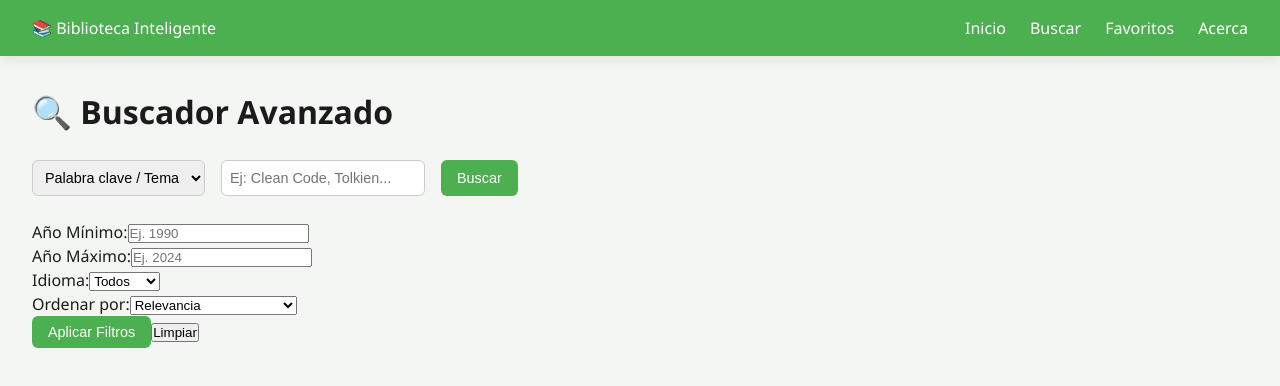
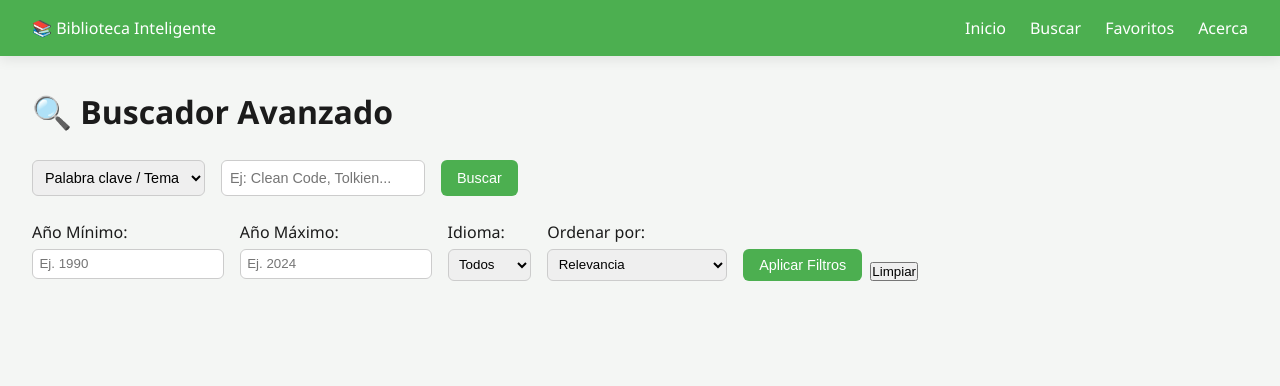
Before and after one commit to Majo2505/Biblioteca, a Next.js app: page /buscar in a window 1280 px wide. Shown: the top 386 px of the page. Built offline with nearby package versions, Linux system fonts and the light colour scheme.

Commit message:
feat: filtros style

```diff
--- a/src/styles/main.scss
+++ b/src/styles/main.scss
@@ -162,3 +162,30 @@ body {
 
   font-size: 0.9rem;
 }
+
+/*filtros*/
+.filter-panel {
+  margin-bottom: 1.5rem;
+  display: flex;
+  flex-wrap: wrap;
+  gap: 1rem;
+}
+
+.filter-group {
+  display: flex;
+  flex-direction: column;
+  gap: 0.3rem;
+}
+
+.filter-input,
+.filter-select {
+  padding: 0.4rem;
+  border-radius: 6px;
+  border: 1px solid #ccc;
+}
+
+.filter-actions {
+  display: flex;
+  gap: 0.5rem;
+  align-items: end;
+}
```
